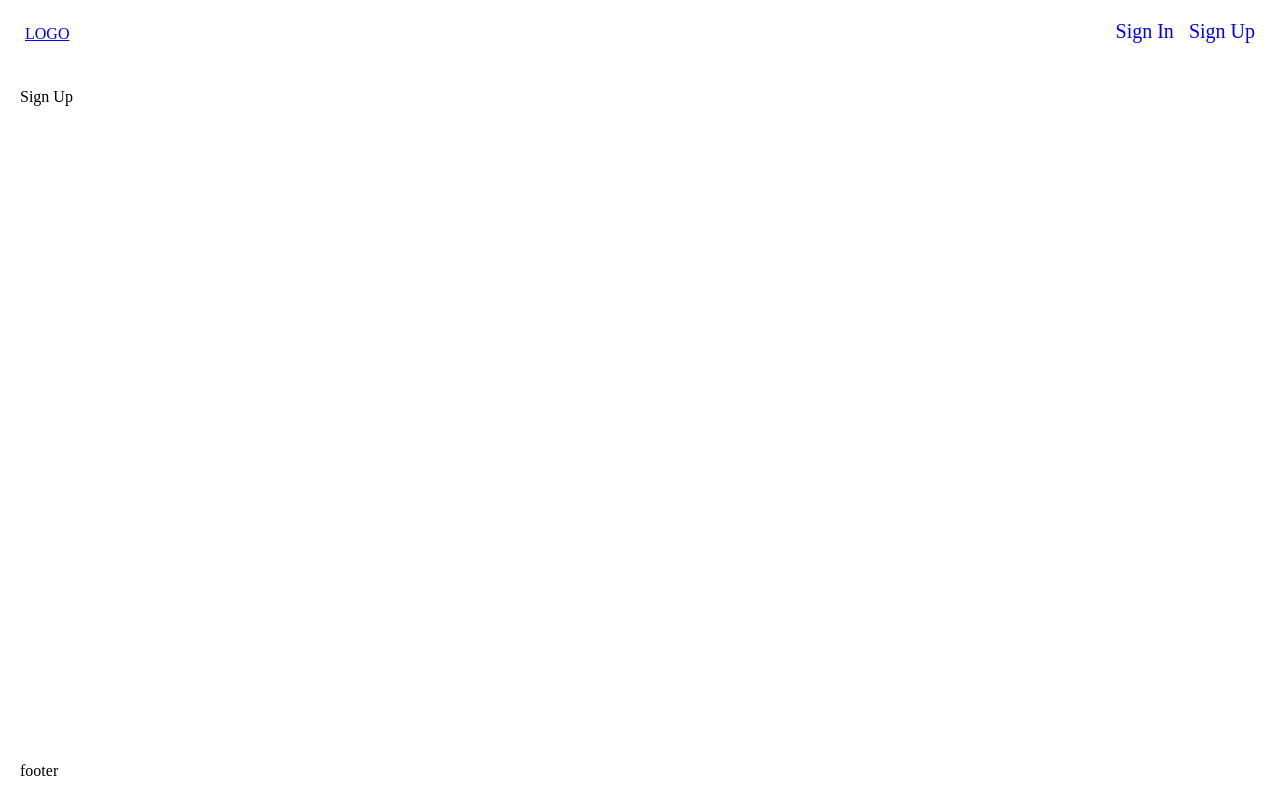
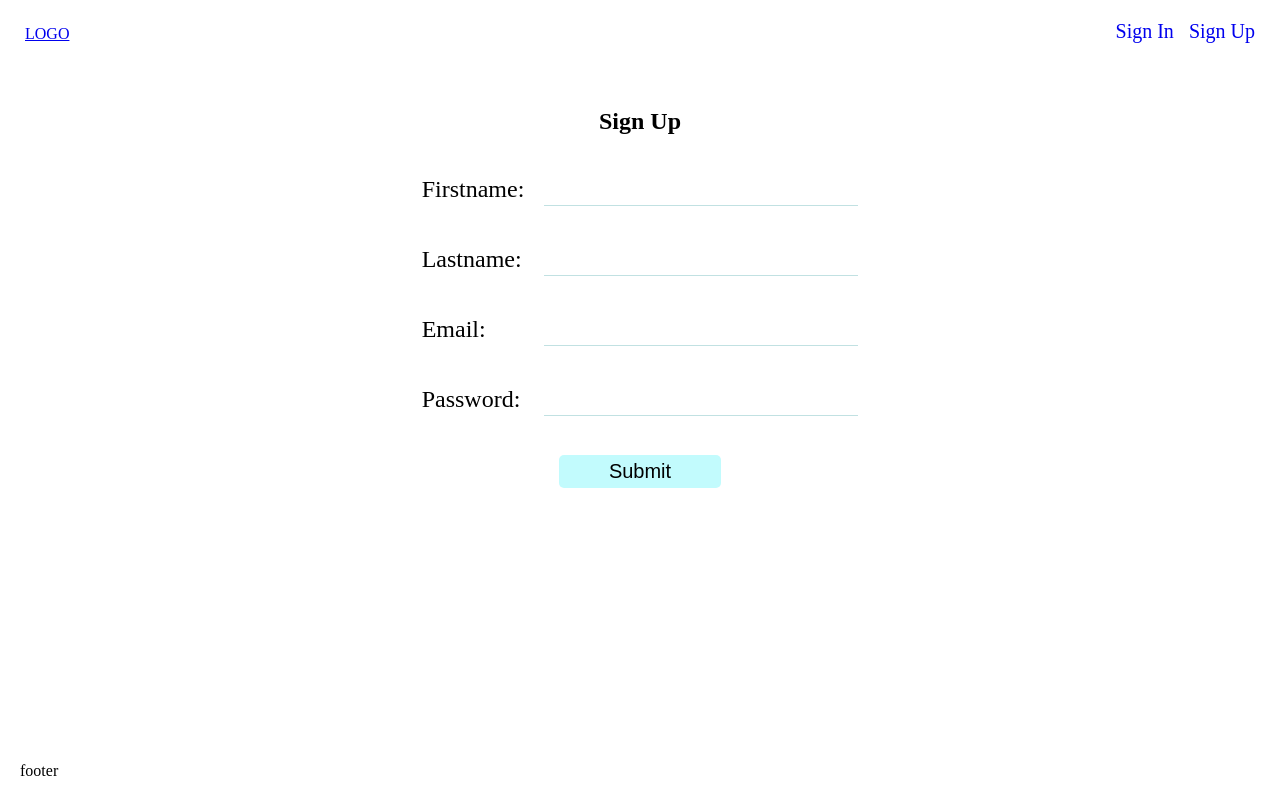
Before and after one commit to zagliadov/task_timer, a React (Create React App) app in the folder frontend/: page /signup in a window 1280 px wide. Built offline with nearby package versions, Linux system fonts and the light colour scheme.

Commit message:
Registration added styles, form and data fetch from the form

```diff
--- a/frontend/package.json
+++ b/frontend/package.json
@@ -11,6 +11,7 @@
     "node-sass": "^6.0.1",
     "react": "^17.0.2",
     "react-dom": "^17.0.2",
+    "react-hook-form": "^7.15.0",
     "react-redux": "^7.2.5",
     "react-router-dom": "^5.3.0",
     "react-scripts": "4.0.3"
--- a/frontend/src/Auth/SignUp/SignUp.js
+++ b/frontend/src/Auth/SignUp/SignUp.js
@@ -1,12 +1,45 @@
 import React from 'react';
 import classes from './signup.module.sass';
+import { useForm } from "react-hook-form";
+
+const SignUp = () => {
+
+    const { register, handleSubmit, reset } = useForm();
+    const onSubmit = data => {
+        console.log(data)
+    };
 
 
-const SignUp = () => {
     return (
-        <div className={classes.signup}>
-            Sign Up
-        </div>
+        <section className={classes.wrapper}>
+            <h2>Sign Up</h2>
+            <form onSubmit={handleSubmit(onSubmit)} className={classes.signup}>
+                <section className={classes.input__wrapper}>
+                    <label>Firstname: </label>
+                    <input type='text' {...register("firstname", { required: true })} />
+                </section>
+
+                <section className={classes.input__wrapper}>
+                    <label>Lastname: </label>
+                    <input type='text' {...register("lastname", { required: true })} />
+                </section>
+
+                <section className={classes.input__wrapper}>
+                    <label>Email: </label>
+                    <input type='text' {...register("email", { required: true })} />
+                </section>
+
+                <section className={classes.input__wrapper}>
+                    <label>Password: </label>
+                    <input type='text' {...register("password", { required: true })} />
+                </section>
+                <section className={classes.input__wrapper_submit}>
+                    <input type='submit' />
+                </section>
+
+            </form>
+        </section>
+
     );
 };
 
--- a/frontend/src/Auth/SignUp/signup.module.sass
+++ b/frontend/src/Auth/SignUp/signup.module.sass
@@ -1 +1,40 @@
+
+.wrapper
+    display: flex
+    align-items: center
+    padding-bottom: 20px
+    flex-direction: column
+
 .signup
+    display: flex
+    flex-direction: column
+
+.input__wrapper
+    display: flex
+    align-items: center
+    justify-content: space-between
+    padding: 20px
+    input
+        font-size: 24px
+        border: none
+        outline: none
+        box-shadow: 0px 1px 0px #8fc8ca8c
+        &:hover
+            box-shadow: 0px 2px 0px #52a5a88c
+    label
+        font-size: 24px
+        padding-right: 20px
+
+.input__wrapper_submit
+    display: flex
+    justify-content: center
+    padding: 20px 10px
+    input
+        padding: 5px 50px
+        border: none
+        border-radius: 5px
+        cursor: pointer
+        font-size: 20px
+        background-color: #90f8fb8c
+        &:hover
+            background-color: #57f4fa8c
```
Also changed, not shown: 1 other file (tests, documents, lock files or other folders).
